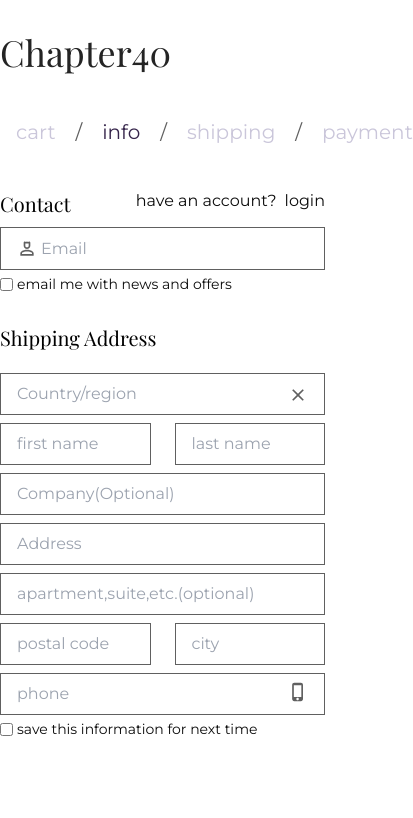
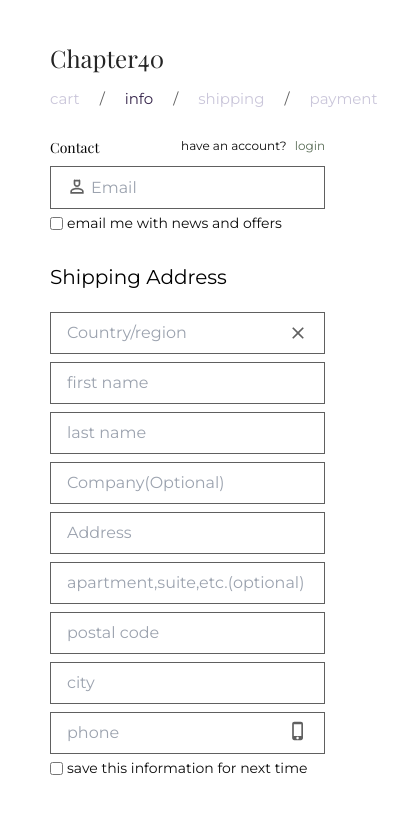
Before and after one commit to Temi-Dire/chapter40-website, a React (Vite) app: page /navigation-page/info in a window 390 px wide. Shown: the top 818 px of the page, 413 px wide, since content can reach past the window. Built offline with nearby package versions, Linux system fonts and the light colour scheme.

Commit message:
Made the infopage responsive to mobile design(initital)

```diff
--- a/src/components/NavigateComponent.tsx
+++ b/src/components/NavigateComponent.tsx
@@ -10,10 +10,10 @@
   const navigate = useNavigate();
 
   return (
-    <div className="flex flex-row-reverse justify-between items-center">
+    <div className="flex flex-col space-y-4 lg:flex-row-reverse lg:justify-between items-center">
       <button
         onClick={() => navigate(continueToPath)}
-        className="bg-darkPrimary px-[32px] py-[16px] text-white font-roboto"
+        className="bg-darkPrimary w-full lg:w-auto px-[32px] py-[16px] text-white font-roboto"
       >
         <Link to="continueToPath">Continue to {label}</Link>
       </button>
--- a/src/components/navigationmenu/NavigationMenu.tsx
+++ b/src/components/navigationmenu/NavigationMenu.tsx
@@ -14,8 +14,8 @@
 const NavigationMenu = ({ navigationItems }: Props) => {
   return (
     <div>
-      <header className="text-4xl mb-[29px] text-black">Chapter40</header>
-      <div className="p-[16px] font-montserrat text-borderDark text-[20px] space-x-[20px] mb-[26px]">
+      <header className="text-[24px] lg:text-4xl mb-[12px] lg:mb-[29px] text-black">Chapter40</header>
+      <div className="lg:p-[16px] font-montserrat text-borderDark lg:text-[20px] text-[15px] space-x-[20px] mb-[26px]">
         {navigationItems.map((item, index) => (
           <React.Fragment key={item.path}>
             <NavLink to={item.path}>{item.label}</NavLink>
--- a/src/pages/Information.tsx
+++ b/src/pages/Information.tsx
@@ -6,17 +6,20 @@
 
 
 const Information = () => {
-
+    const inputContainerStyles = {
+      base: "lg:w-1/2 border border-[#606060] px-[16px] py-2",
+      input: "outline-none w-full",
+    };
   return (
     <>
       <div>
         <div className="flex justify-between mb-2">
-          <p className="text-[20px]">Contact</p>
-          <div className="space-x-2 flex font-montserrat text-[16px] font-normal">
+          <p className="text-[14px] lg:text-[20px]">Contact</p>
+          <div className="space-x-2 flex font-montserrat text-[12px] lg:text-[16px] font-normal">
             <p className="text-[#0C0C0C]">have an account?</p>
             <Link
               to="/"
-              className="hover:text-[#634D93] text-[#0C0C0C] cursor-pointer"
+              className="hover:text-[#634D93] text-[#5A6D57] lg:text-[#0C0C0C] cursor-pointer"
             >
               {" "}
               login
@@ -40,7 +43,7 @@
             email me with news and offers
           </p>
         </div>
-        <header className="text-playfair text-[20px] font-normal mb-[20px]">
+        <header className=" font-montserrat lg:font-playfair text-[20px] font-normal mb-[20px]">
           Shipping Address
         </header>
         <div className="space-y-[8px] font-montserrat">
@@ -60,21 +63,21 @@
               />
             </button>
           </div>
-          <div className="flex space-x-[24px] font-montserrat">
-            <div className="w-1/2 flex justify-between border border-[#606060] px-[16px] py-2">
+          <div className="space-y-[8px] lg:space-y-0 lg:flex lg:space-x-[24px] font-montserrat">
+            <div className={inputContainerStyles.base}>
               <input
                 type="text"
                 placeholder="first name"
                 required
-                className="outline-none w-full"
+                className={inputContainerStyles.input}
               />
             </div>
-            <div className="w-1/2 flex justify-between border border-[#606060] px-[16px] py-2">
+            <div className={inputContainerStyles.base}>
               <input
                 type="text"
                 placeholder="last name"
                 required
-                className="outline-none w-full"
+                className={inputContainerStyles.input}
               />
             </div>
           </div>
@@ -100,21 +103,21 @@
               className="outline-none w-full"
             />
           </div>
-          <div className="flex space-x-[24px] font-montserrat">
-            <div className="w-1/2 flex justify-between border border-[#606060] px-[16px] py-2">
+          <div className="space-y-[8px] lg:space-y-0 lg:flex lg:space-x-[24px] font-montserrat">
+            <div className={inputContainerStyles.base}>
               <input
                 type="text"
                 placeholder="postal code"
                 required
-                className="outline-none w-full"
+                className={inputContainerStyles.input}
               />
             </div>
-            <div className="w-1/2 flex justify-between border border-[#606060] px-[16px] py-2">
+            <div className={inputContainerStyles.base}>
               <input
                 type="text"
                 placeholder="city"
                 required
-                className="outline-none w-full"
+                className={inputContainerStyles.input}
               />
             </div>
           </div>
@@ -139,7 +142,10 @@
             save this information for next time
           </p>
         </div>
-        <NavigateComponent label="Shipping" continueToPath={"/navigation-page/shipping"} />
+        <NavigateComponent
+          label="Shipping"
+          continueToPath={"/navigation-page/shipping"}
+        />
       </div>
     </>
   );
--- a/src/pages/NavigationPage.tsx
+++ b/src/pages/NavigationPage.tsx
@@ -7,11 +7,11 @@
   return (
     <>
       <div className="lg:flex min-h-screen">
-        <div className="lg:pl-[108px] py-[32px] pr-[65px] lg:w-1/2 font-playfair">
+        <div className="px-[50px] lg:pl-[108px] py-[40px] lg:py-[32px] pr-[65px] lg:w-1/2 font-playfair">
           <NavigationMenu navigationItems={navigationItems} />
           <Outlet />
         </div>
-        <div className="lg:w-1/2 bg-[#F3E9FA] min-h-[screen]">
+        <div className="hidden lg:block lg:w-1/2 bg-[#F3E9FA] min-h-[screen]">
           <MyCart />
         </div>
       </div>
```
